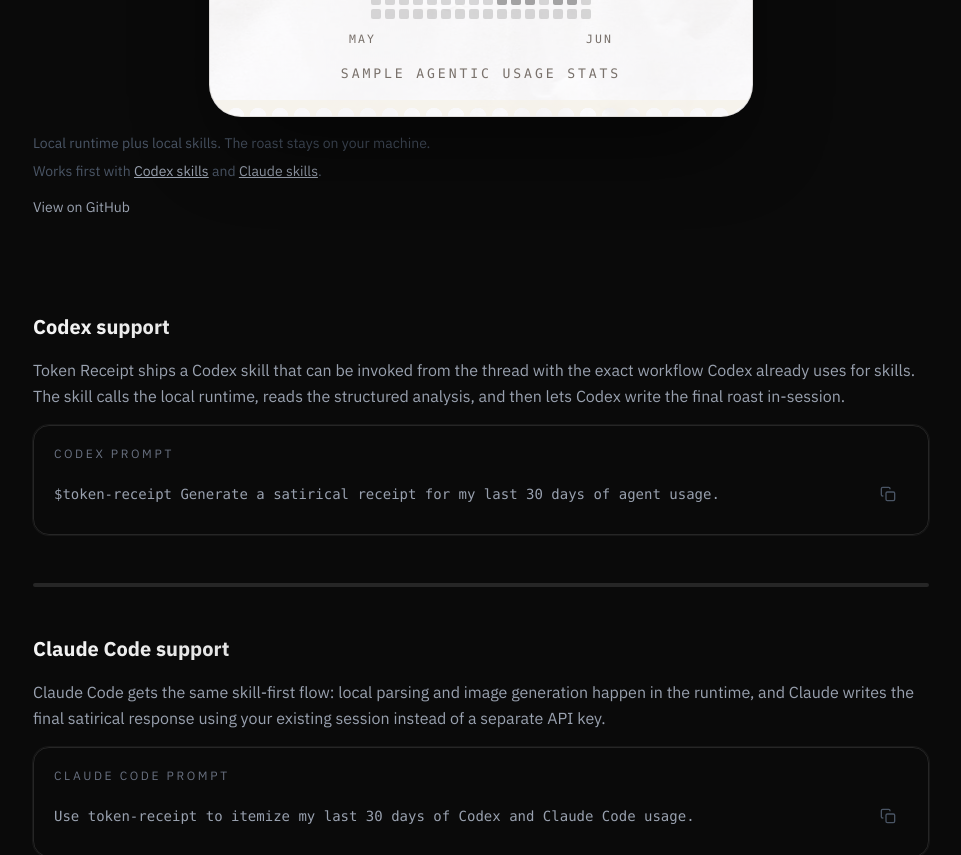
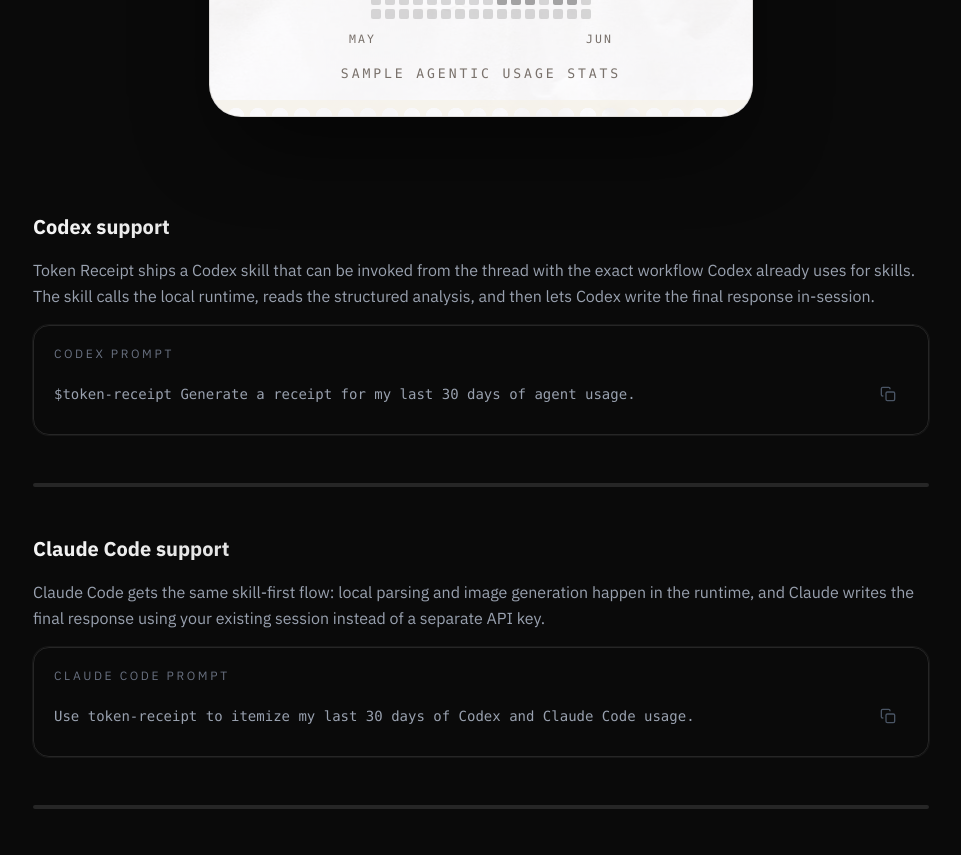
Before and after one commit to ameyalambat128/token-receipt, a Next.js app in the folder apps/web/: page / in a window 1280 px wide. Shown: the part 1820-2675 px from the top of the page, without its empty margins (159-1120 px from the left). Built offline with nearby package versions, Linux system fonts and the light colour scheme.

Commit message:
refactor(web): simplify landing page copy

```diff
--- a/apps/web/app/page.tsx
+++ b/apps/web/app/page.tsx
@@ -14,7 +14,7 @@
 
 const siteUrl = "https://tokenreceipt.dev";
 const productDescription =
-  "Token Receipt turns your Codex and Claude Code logs into a satirical AI bill with a thermal-paper receipt, share-ready captions, and skill-native workflows.";
+  "Token Receipt turns your Codex and Claude Code logs into an AI bill with a thermal-paper receipt, share-ready captions, and skill-native workflows.";
 
 const structuredData = {
   "@context": "https://schema.org",
@@ -63,7 +63,7 @@
     value: "providers",
     question: "Which agents does Token Receipt support first?",
     answer:
-      "V1 is built around Codex and Claude Code. It reads the local session logs those tools already write, normalizes usage and tool activity, and produces a satirical receipt plus share copy.",
+      "V1 is built around Codex and Claude Code. It reads the local session logs those tools already write, normalizes usage and tool activity, and produces a receipt plus share copy.",
   },
   {
     value: "privacy",
@@ -75,13 +75,13 @@
     value: "accuracy",
     question: "Is the receipt supposed to be financially accurate?",
     answer:
-      "It is grounded in real local token and tool signals, but the final bill is deliberately satirical. The output is labeled as a satirical estimate based on local agent logs.",
+      "It is grounded in real local token and tool signals, but it is still an interpretation of local agent activity rather than a billing ledger.",
   },
   {
     value: "share-loop",
     question: "What makes this shareable?",
     answer:
-      "Each run produces a thermal-paper PNG, an X caption, and a LinkedIn caption. The joke is personal because it is derived from your own agent habits, not from a generic meme generator.",
+      "Each run produces a thermal-paper PNG, an X caption, and a LinkedIn caption. The output feels personal because it is derived from your own agent habits, not from a generic meme generator.",
   },
 ];
 
@@ -94,7 +94,7 @@
     "npx skills add ameyalambat128/token-receipt --skill token-receipt";
   const repoInstallCommand = "bun install && bun run skill:install";
   const codexPrompt =
-    "$token-receipt Generate a satirical receipt for my last 30 days of agent usage.";
+    "$token-receipt Generate a receipt for my last 30 days of agent usage.";
   const claudePrompt =
     "Use token-receipt to itemize my last 30 days of Codex and Claude Code usage.";
   const doctorCommand = "bun run -F token-receipt doctor";
@@ -125,7 +125,7 @@
           </p>
 
           <p className="mt-6 leading-relaxed text-gray-400">
-            Token Receipt turns local agent logs into a satirical AI bill with a
+            Token Receipt turns local agent logs into an AI bill with a
             thermal-paper PNG, share-ready captions, and a skill-native flow
             that works inside the tools people already use.
           </p>
@@ -181,41 +181,6 @@
             </div>
           </div>
           <ProofStrip />
-          <p className="mt-4 text-sm text-gray-600">
-            Local runtime plus local skills. The roast stays on your machine.
-          </p>
-          <p className="mt-2 text-sm text-gray-600">
-            Works first with{" "}
-            <Link
-              href="https://openai.com/academy/codex-plugins-and-skills/"
-              target="_blank"
-              rel="noopener noreferrer"
-              className="text-gray-400 underline hover:text-white"
-            >
-              Codex skills
-            </Link>{" "}
-            and{" "}
-            <Link
-              href="https://www.anthropic.com/engineering/equipping-agents-for-the-real-world-with-agent-skills"
-              target="_blank"
-              rel="noopener noreferrer"
-              className="text-gray-400 underline hover:text-white"
-            >
-              Claude skills
-            </Link>
-            .
-          </p>
-
-          <div className="mt-4 flex gap-4">
-            <Link
-              href="https://github.com/ameyalambat128/token-receipt"
-              target="_blank"
-              rel="noopener noreferrer"
-              className="text-sm text-gray-400 transition-colors hover:text-white hover:underline"
-            >
-              View on GitHub
-            </Link>
-          </div>
         </header>
 
         <main className="space-y-12">
@@ -227,7 +192,7 @@
               Token Receipt ships a Codex skill that can be invoked from the
               thread with the exact workflow Codex already uses for skills. The
               skill calls the local runtime, reads the structured analysis, and
-              then lets Codex write the final roast in-session.
+              then lets Codex write the final response in-session.
             </p>
             <div className="rounded-2xl border border-neutral-800 bg-neutral-950/60 p-5 ring-1 ring-neutral-900">
               <p className="text-xs uppercase tracking-[0.22em] text-gray-500">
@@ -251,8 +216,8 @@
             <p className="mb-4 leading-relaxed text-gray-400">
               Claude Code gets the same skill-first flow: local parsing and
               image generation happen in the runtime, and Claude writes the
-              final satirical response using your existing session instead of a
-              separate API key.
+              final response using your existing session instead of a separate
+              API key.
             </p>
             <div className="rounded-2xl border border-neutral-800 bg-neutral-950/60 p-5 ring-1 ring-neutral-900">
               <p className="text-xs uppercase tracking-[0.22em] text-gray-500">
@@ -274,17 +239,17 @@
               What is Token Receipt?
             </h2>
             <p className="mb-4 leading-relaxed text-gray-400">
-              Token Receipt is a personalized roast generator for coding agents.
+              Token Receipt is a receipt-style usage snapshot for coding agents.
             </p>
             <p className="mb-4 leading-relaxed text-gray-400">
               It reads the session logs that Codex and Claude Code already write
               locally, turns those into structured usage facts, and lays them
-              out like a ridiculous itemized bill.
+              out as an itemized bill.
             </p>
             <p className="mb-6 leading-relaxed text-gray-400">
-              The result feels personal because the joke is about your own
-              habits: repeated file reads, subagent sprawl, context bloat, and
-              every other expensive little ritual.
+              The result feels personal because it reflects your own habits:
+              repeated file reads, subagent sprawl, context bloat, and every
+              other expensive little ritual.
             </p>
             <ul className="list-inside list-disc space-y-1 text-gray-400">
               <li>Reads local logs from Codex and Claude Code</li>
@@ -308,7 +273,8 @@
               habit you already know you have.
             </p>
             <p className="leading-relaxed text-gray-400">
-              Real local signals make the joke feel earned instead of random.
+              Real local signals make the output feel specific instead of
+              generic.
             </p>
           </section>
 
@@ -338,8 +304,7 @@
               ))}
             </div>
             <p className="mt-6 text-sm text-gray-600">
-              Every bill is labeled as a satirical estimate based on local agent
-              logs.
+              Every bill is derived from local agent logs.
             </p>
           </section>
 
@@ -369,8 +334,8 @@
               <div className="flex gap-4">
                 <span className="font-mono text-gray-600">3.</span>
                 <p className="text-gray-400">
-                  The skill asks Codex or Claude Code to phrase the final roast
-                  using the session you are already paying for
+                  The skill asks Codex or Claude Code to phrase the final
+                  response using the session you are already paying for
                 </p>
               </div>
             </div>
@@ -387,13 +352,6 @@
             </h2>
             <ul className="list-inside list-disc space-y-1 text-gray-400">
               <li>People shipping with Codex or Claude Code every day</li>
-              <li>
-                Anyone who wants a screenshot-native joke for X or LinkedIn
-              </li>
-              <li>Teams that want a playful way to talk about agent waste</li>
-              <li>
-                Builders who prefer local tools over another SaaS dashboard
-              </li>
             </ul>
           </section>
 
@@ -403,16 +361,8 @@
             <h2 className="gradient-text mb-4 text-xl font-bold">
               Open source
             </h2>
-            <p className="mb-4 leading-relaxed text-gray-400">
-              Token Receipt is open source.
-            </p>
-            <p className="mb-4 leading-relaxed text-gray-400">
-              The parser, renderer, runtime, skill prompts, and launch docs live
-              in the repo. The runtime is the same engine the skills call.
-            </p>
             <p className="mb-6 leading-relaxed text-gray-400">
-              Share docs live under the root `docs/` folder as Markdown so the
-              launch language is versioned alongside the product.
+              MIT licensed and open source.
             </p>
             <div className="flex gap-4">
               <Link
```
